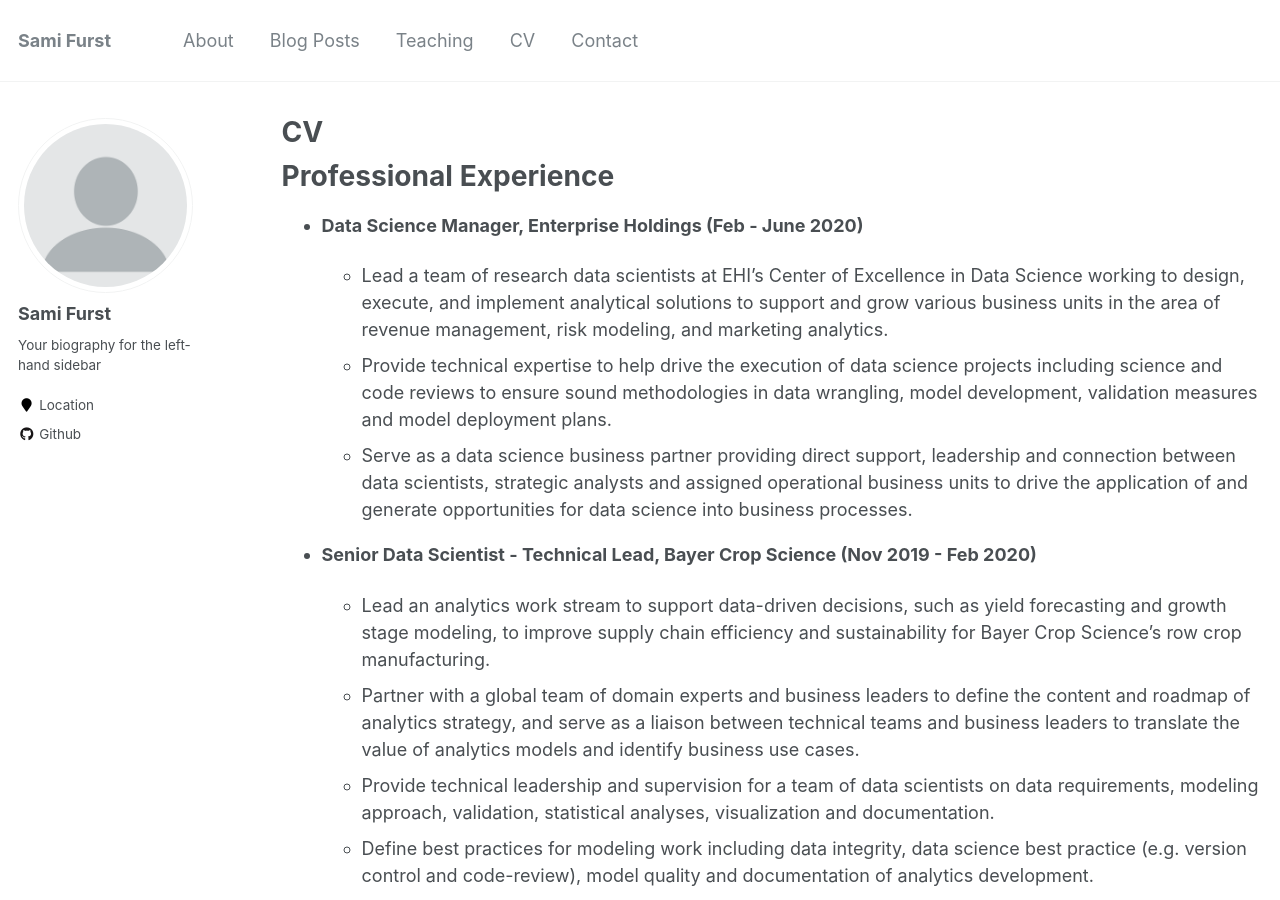
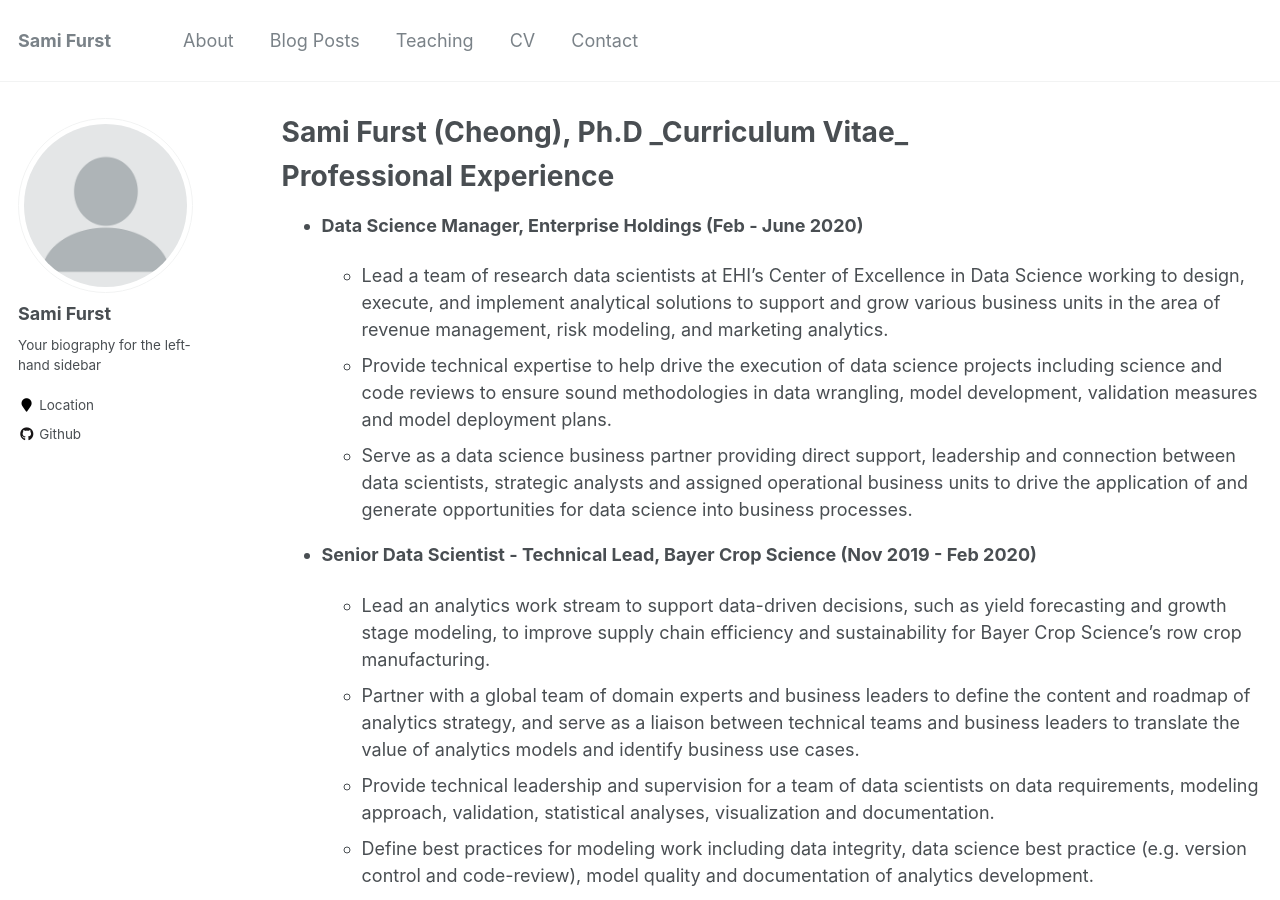
Before and after one commit to samimath/samimath.github.io, a Jekyll site: the page built from _pages/cv.md, in a window 1280 px wide and 900 px high. Built offline with Jekyll 4.4.1, drawn with Linux system fonts in a browser that asks for light colours.

Commit message:
modified cv page

```diff
--- a/_pages/cv.md
+++ b/_pages/cv.md
@@ -1,6 +1,6 @@
 ---
 layout: archive
-title: "CV"
+title: "Sami Furst (Cheong), Ph.D _Curriculum Vitae_"
 permalink: /cv/
 author_profile: true
 redirect_from:
```
